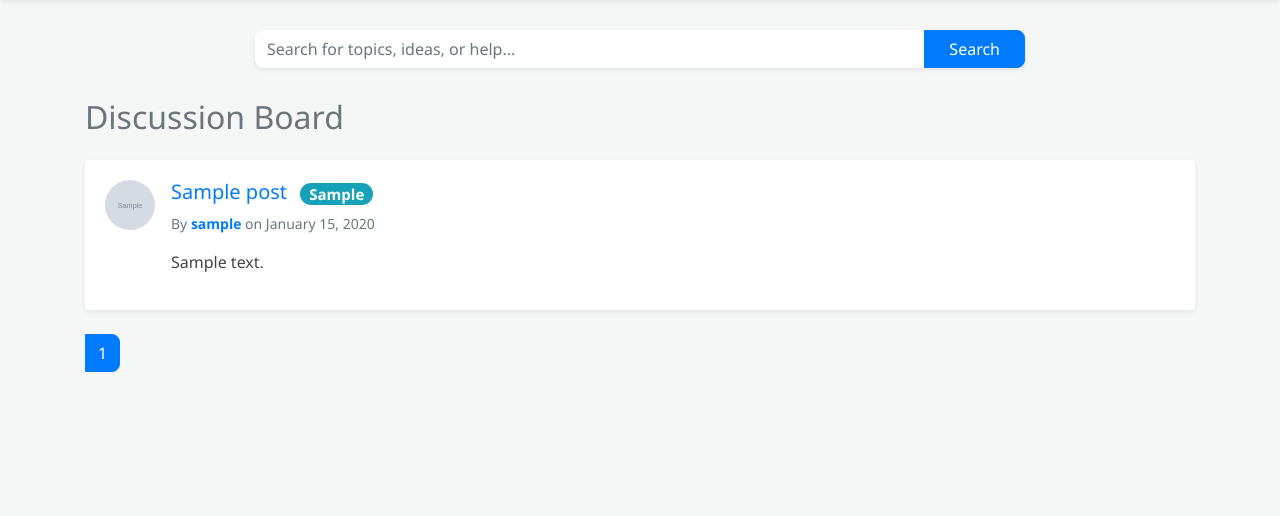
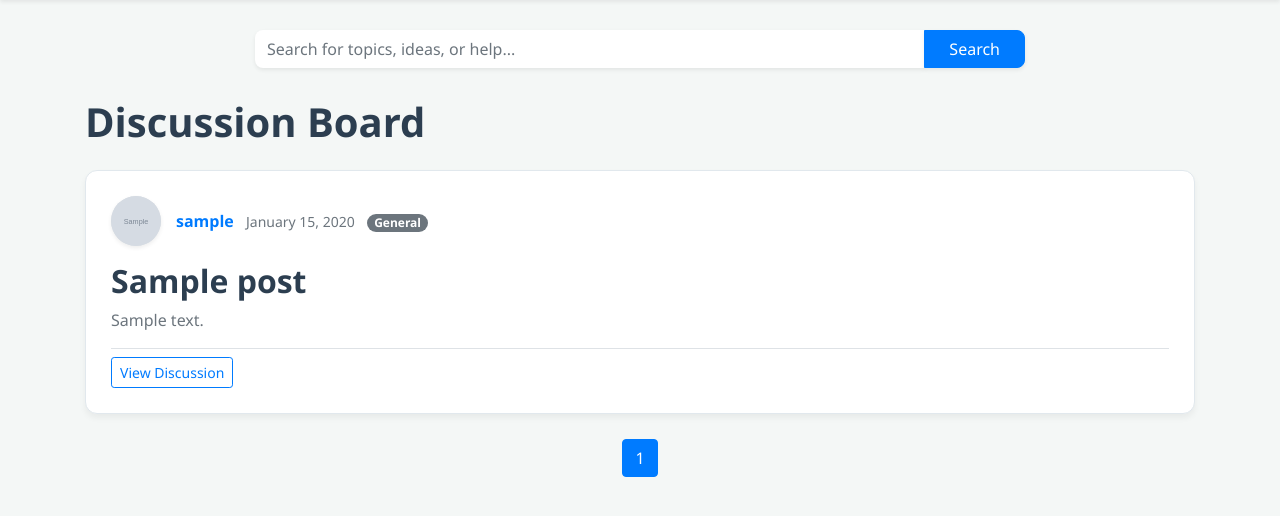
Before and after one commit to Dj-cmd-ai/Flask-Forum_APP, a Flask app: page / in a window 1280 px wide. Shown: the part 57-573 px from the top of the page. Run offline with Flask 3, Linux system fonts and the light colour scheme; tables that the repository leaves empty hold one stand-in row (values such as "Sample post"); grey boxes marked "Sample" are stand-in pictures; some libraries are stand-ins or nearby versions.

Commit message:
updated index.html

```diff
--- a/templates/index.html
+++ b/templates/index.html
@@ -1,45 +1,50 @@
 {% extends "base.html" %}
 {% block content %}
-    <h2 class="mb-4 text-secondary">Discussion Board</h2>
-    {% for topic in topics.items %}
-    <div class="card mb-3 shadow-sm border-0">
-        <div class="card-body">
-            <div class="media">
-                <img class="rounded-circle mr-3" style="width: 50px; height: 50px; object-fit: cover;" src="{{ url_for('static', filename='profile_pics/' + topic.author.image_file) }}">
-                <div class="media-body">
-                    <h3 class="h5">
-                    <a href="{{ url_for('view_topic', topic_id=topic.id) }}">{{ topic.title }}</a>
+    <h1 class="mb-4 font-weight-bold" style="color: #2c3e50;">Discussion Board</h1>
 
-                    <a href="{{ url_for('home', category=topic.category) }}">
-                    <span class="badge badge-pill
-                    {% if topic.category == 'General' %}badge-secondary
-                    {% elif topic.category == 'Brainwave' %}badge-success
-                    {% elif topic.category == 'Help' %}badge-danger
-                    {% else %}badge-info
-                    {% endif %} ml-2 align-middle">
-                    {{ topic.category }}
-                    </span>
+    {% for post in topics.items %}
+        <article class="content-section">
+            <div class="d-flex align-items-center mb-3">
+                <img class="account-img shadow-sm" src="{{ url_for('static', filename='profile_pics/' + post.author.image_file) }}" alt="">
+
+                <div>
+                    <a class="mr-2 font-weight-bold" href="{{ url_for('user_posts', username=post.author.username) }}" style="color: #007bff;">
+                        {{ post.author.username }}
                     </a>
-                    </h3>
-                    <p class="text-muted small">
-                        By <a href="{{ url_for('user_posts', username=topic.author.username) }}"><strong>{{ topic.author.username }}</strong></a>
-                        on {{ topic.date_posted.strftime('%B %d, %Y') }}
-                    </p>
-                    <p>{{ topic.content | truncate(100) }}</p>
+                    <small class="text-muted">{{ post.date_posted.strftime('%B %d, %Y') }}</small>
+
+                    {% if post.category == 'Brainwave' %}
+                        <span class="badge badge-pill badge-success ml-2">Brainwave</span>
+                    {% elif post.category == 'Help' %}
+                        <span class="badge badge-pill badge-danger ml-2">Help</span>
+                    {% else %}
+                        <span class="badge badge-pill badge-secondary ml-2">General</span>
+                    {% endif %}
                 </div>
             </div>
-        </div>
-    </div>
+
+            <h2><a class="article-title" href="{{ url_for('view_topic', topic_id=post.id) }}">{{ post.title }}</a></h2>
+            <p class="article-content text-secondary">{{ post.content[:200] }}{% if post.content|length > 200 %}...{% endif %}</p>
+
+            <div class="border-top pt-2 mt-3">
+                <a href="{{ url_for('view_topic', topic_id=post.id) }}" class="btn btn-outline-primary btn-sm">View Discussion</a>
+            </div>
+        </article>
     {% endfor %}
 
-    <div class="mt-4">
-        {% for page_num in topics.iter_pages() %}
-            {% if page_num %}
-                <a class="btn btn-{{ 'primary' if topics.page == page_num else 'outline-primary' }} sm"
-                href="{{ url_for('home', page=page_num, search=search_term, category=category_filter) }}">
-                {{ page_num }}
-                </a>
+    <nav aria-label="Page navigation">
+      <ul class="pagination justify-content-center">
+        {% for page_num in topics.iter_pages(left_edge=1, right_edge=1, left_current=1, right_current=2) %}
+          {% if page_num %}
+            {% if topics.page == page_num %}
+              <li class="page-item active"><a class="page-link" href="{{ url_for('home', page=page_num, category=category_filter, search=search_term) }}">{{ page_num }}</a></li>
+            {% else %}
+              <li class="page-item"><a class="page-link" href="{{ url_for('home', page=page_num, category=category_filter, search=search_term) }}">{{ page_num }}</a></li>
             {% endif %}
+          {% else %}
+            <li class="page-item disabled"><span class="page-link">...</span></li>
+          {% endif %}
         {% endfor %}
-    </div>
+      </ul>
+    </nav>
 {% endblock %}
```
